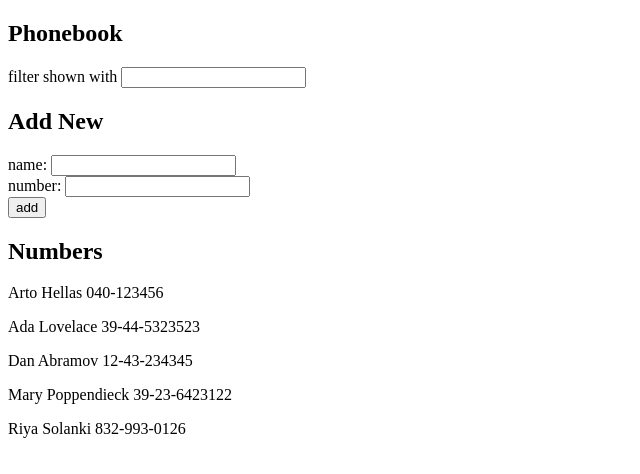
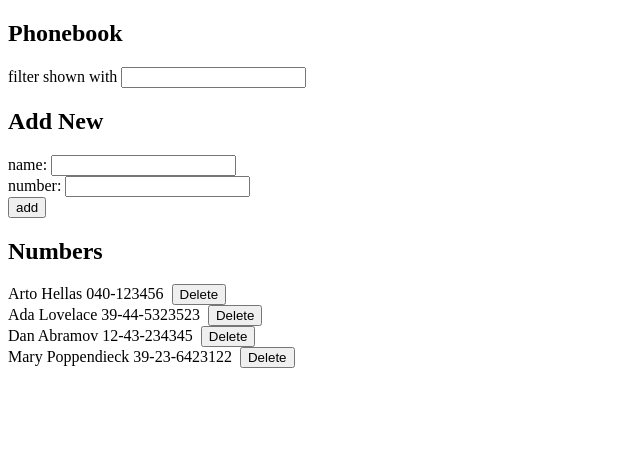
Before and after one commit to r-solanki-dev/fullstack, a React (Vite) app in the folder part2/phonebook/: page / in a window 1280 px wide. Shown: the top 474 px of the page, without its empty margins (0-640 px from the left). Built offline with nearby package versions, Linux system fonts and the light colour scheme; data requests are answered from the project's data file.

Commit message:
2.14 delete person

```diff
--- a/part2/phonebook/db.json
+++ b/part2/phonebook/db.json
@@ -19,11 +19,6 @@
       "name": "Mary Poppendieck",
       "number": "39-23-6423122",
       "id": "4"
-    },
-    {
-      "id": 5,
-      "name": "Riya Solanki",
-      "number": "832-993-0126"
     }
   ]
 }
--- a/part2/phonebook/src/App.css
+++ b/part2/phonebook/src/App.css
@@ -0,0 +1,4 @@
+p.person-item {
+    display: inline;
+    padding-right: 0.5em;
+}
--- a/part2/phonebook/src/App.jsx
+++ b/part2/phonebook/src/App.jsx
@@ -1,5 +1,6 @@
 import { useState, useEffect } from 'react'
 import axios from 'axios'
+
 import Persons from './components/Persons'
 import PersonForm from './components/PersonForm'
 import Filter from './components/Filter'
@@ -21,28 +22,22 @@ const App = (props) => {
     return str1.includes(str2)
   })
 
-  function handleSetPersons(event) {
+  function handleCreatePerson(event) {
     event.preventDefault()
 
     const newName = event.target[0].value
     const newNumber = event.target[1].value
 
-    const newPersonObj = {name: newName, number: newNumber, id: nextId}
+    const newPersonObj = {name: newName, number: newNumber, id: nextId.toString()}
 
     if (names.includes(newName) === true) {
       alert(`${newName} is already in the phonebook.`)
     }
     else {
-      axios
-        .post('http://localhost:3001/persons', newPersonObj)
-        .then(response => {
-          if (response.status === 201) {
-            setPersons(persons.concat(newPersonObj))
-            console.log(response)
-          }
-          else {
-            alert(`Failed to add ${newName} to the phonebook.`)
-          }
+      personService
+        .create(newPersonObj)
+        .then(() => {
+          getDataHook()
         }
       )
     }
@@ -53,13 +48,10 @@ const App = (props) => {
   }
 
   function getDataHook() {
-    axios
-      .get('http://localhost:3001/persons')
+    personService
+      .getAll()
       .then(response => {
         setPersons(response.data)
-      })
-      .catch(error => {
-        console.log('Error getting persons')
       })
   }
 
@@ -70,9 +62,9 @@ const App = (props) => {
       <h2>Phonebook</h2>
       <Filter onChange={handleSetNameFilter}/>
       <h2>Add New</h2>
-      <PersonForm onSubmit={handleSetPersons}/>
+      <PersonForm onSubmit={handleCreatePerson}/>
       <h2>Numbers</h2>
-      <Persons filteredPersons={filteredPersons}/>
+      <Persons filteredPersons={filteredPersons} refreshData={getDataHook}/>
     </div>
   )
 }
--- a/part2/phonebook/src/components/PersonForm.jsx
+++ b/part2/phonebook/src/components/PersonForm.jsx
@@ -2,7 +2,7 @@ import { useState } from 'react'
 
 const PersonForm = (props) => {
 
-  const handleSetPersons = props.onSubmit
+  const handleCreatePerson = props.onSubmit
 
   const [newName, setNewName] = useState('')
 
@@ -17,7 +17,7 @@ const PersonForm = (props) => {
   }
 
   function handleSubmit(event) {
-    handleSetPersons(event)
+    handleCreatePerson(event)
     setNewName('')
     setNewNumber('')
   }
--- a/part2/phonebook/src/components/Persons.jsx
+++ b/part2/phonebook/src/components/Persons.jsx
@@ -1,10 +1,38 @@
+import personService from "../services/persons"
+import { Fragment } from "react"
+import '../App.css'
+
 const Persons = (props) => {
 
   const filteredPersons = props.filteredPersons
+  const refreshData = props.refreshData
+
+  const handleDelete = (name, id) => {
+    if (window.confirm(`Delete ${name}?`)) {
+      personService
+        .remove(id)
+        .then(() => {
+          refreshData()
+        }
+      )
+    } else {
+      console.log("Cancel remove person.")
+    }
+  }
 
   return(
     filteredPersons.map((person) =>
-      <p key={person.id}>{person.name} {person.number}</p>
+      <div key={person.id}>
+        <p className="person-item">{person.name} {person.number}</p>
+        <button
+          className="person-item"
+          onClick={() => {
+            handleDelete(person.name, person.id)}
+          }
+        >
+          Delete
+        </button>
+      </div>
     )
   )
 }
--- a/part2/phonebook/src/services/persons.js
+++ b/part2/phonebook/src/services/persons.js
@@ -5,8 +5,12 @@ const getAll = () => {
   return axios.get(baseUrl)
 }
 
-const create = newObject => {
+const create = (newObject) => {
   return axios.post(baseUrl, newObject)
 }
 
-export default { getAll, create }
+const remove = (id) => {
+  return axios.delete(`${baseUrl}/${id}`)
+}
+
+export default { getAll, create, remove }
```
